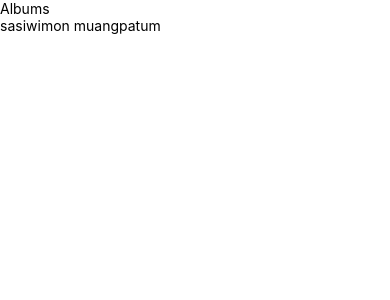
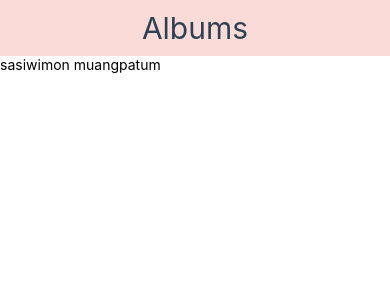
Before and after one commit to meen2340/std6002041520131, a React Native app: screen / in a window 390 px wide. Shown: the top 300 px of the page. Built offline with nearby package versions, Linux system fonts and the light colour scheme.

Commit message:
decorate component with style

```diff
--- a/components/Header.js
+++ b/components/Header.js
@@ -4,11 +4,27 @@
 class Header extends Component {
     render() {
         return (
-            <View>
-                <Text>{ this.props.title }</Text>
+            <View style= { styles.header }>
+                <Text style= { styles.text }>
+                    { this.props.title }
+                </Text>
             </View>
         )
     }
 }
+const styles = {
+    header: {
+        padding: 10,
+        alignItems: 'center',
+        backgroundColor: '#FADBD8'
+
+
+    },
+    text: {
+        fontSize: 30,
+        color: '#2E4053'
+
+    }
+}
 
 export default Header;
```
